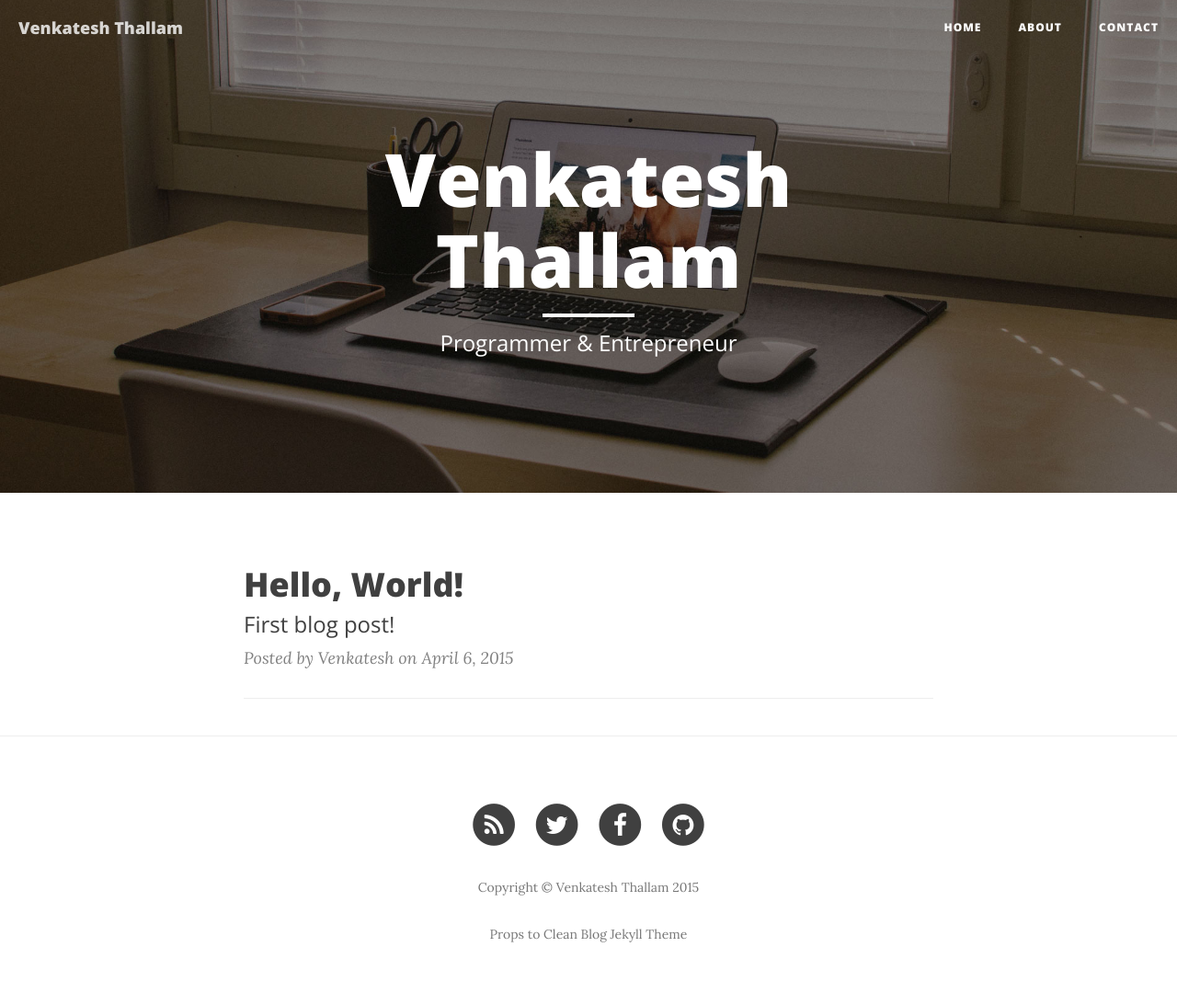
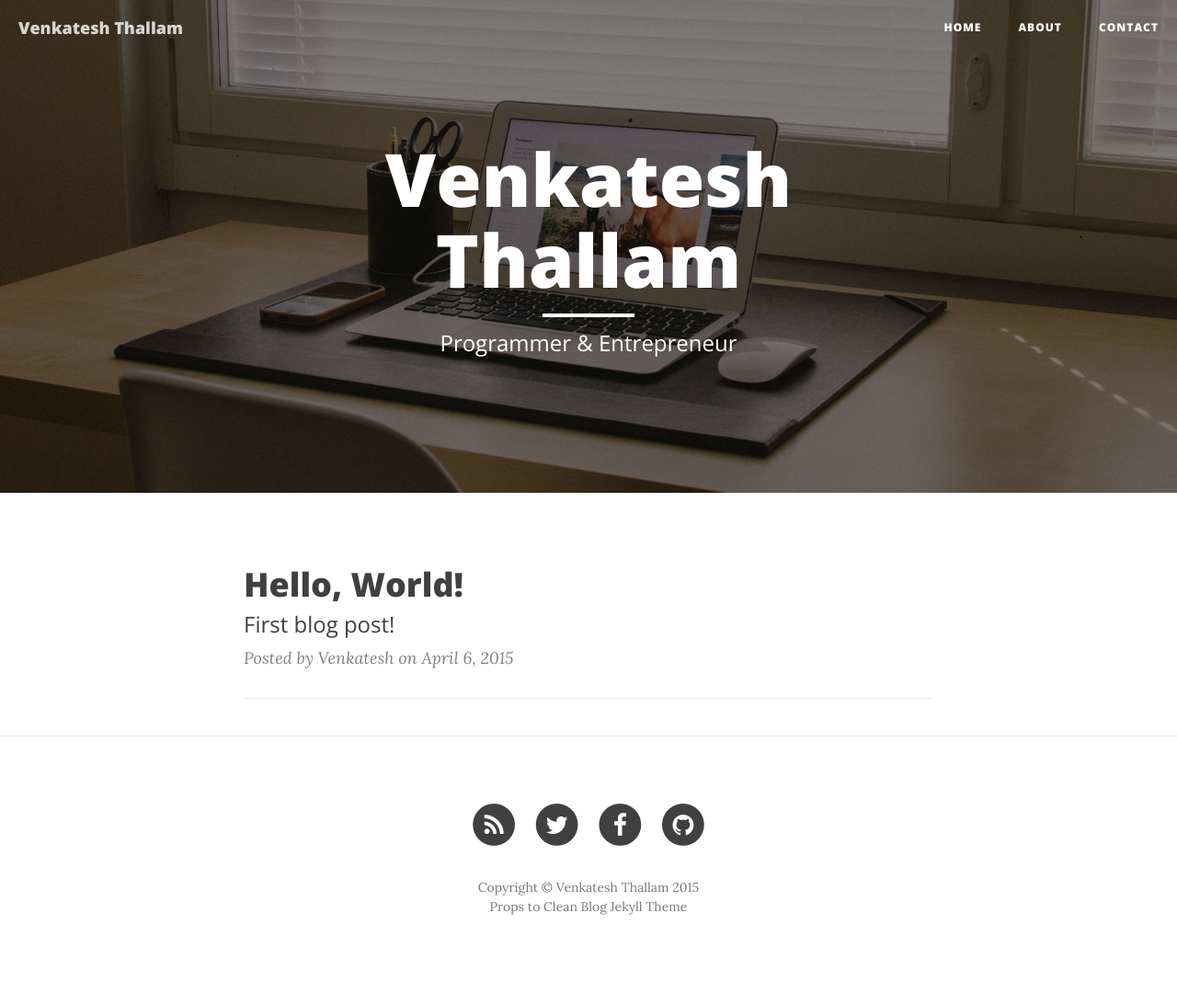
Before and after one commit to venkateshthallam/venkateshthallam.github.io, a Jekyll site: the page built from index.html, in a window 1280 px wide. Shown: the whole page at 92% size. Built offline with Jekyll 4.4.1, drawn with Linux system fonts in a browser that asks for light colours; nearby versions of some CDN libraries; the list of posts is cut into pages by our own code; after the commit the page ends 1062 px from its top, so only the background shows below that.

Commit message:
Update footer.html

```diff
--- a/_includes/footer.html
+++ b/_includes/footer.html
@@ -43,8 +43,10 @@
                     </li>
                     {% endif %}
                 </ul>
-                <p class="copyright text-muted">Copyright &copy; {{ site.title }} {{ site.time | date: '%Y' }}</p>
-                <p class="copyright text-muted">Props to Clean Blog Jekyll Theme</p>
+                <p class="copyright text-muted">Copyright &copy; {{ site.title }} {{ site.time | date: '%Y' }} </br>
+                    Props to Clean Blog Jekyll Theme
+                </p>
+             <!--   <p class="copyright text-muted">Props to Clean Blog Jekyll Theme</p> -->
             </div>
         </div>
     </div>
```
